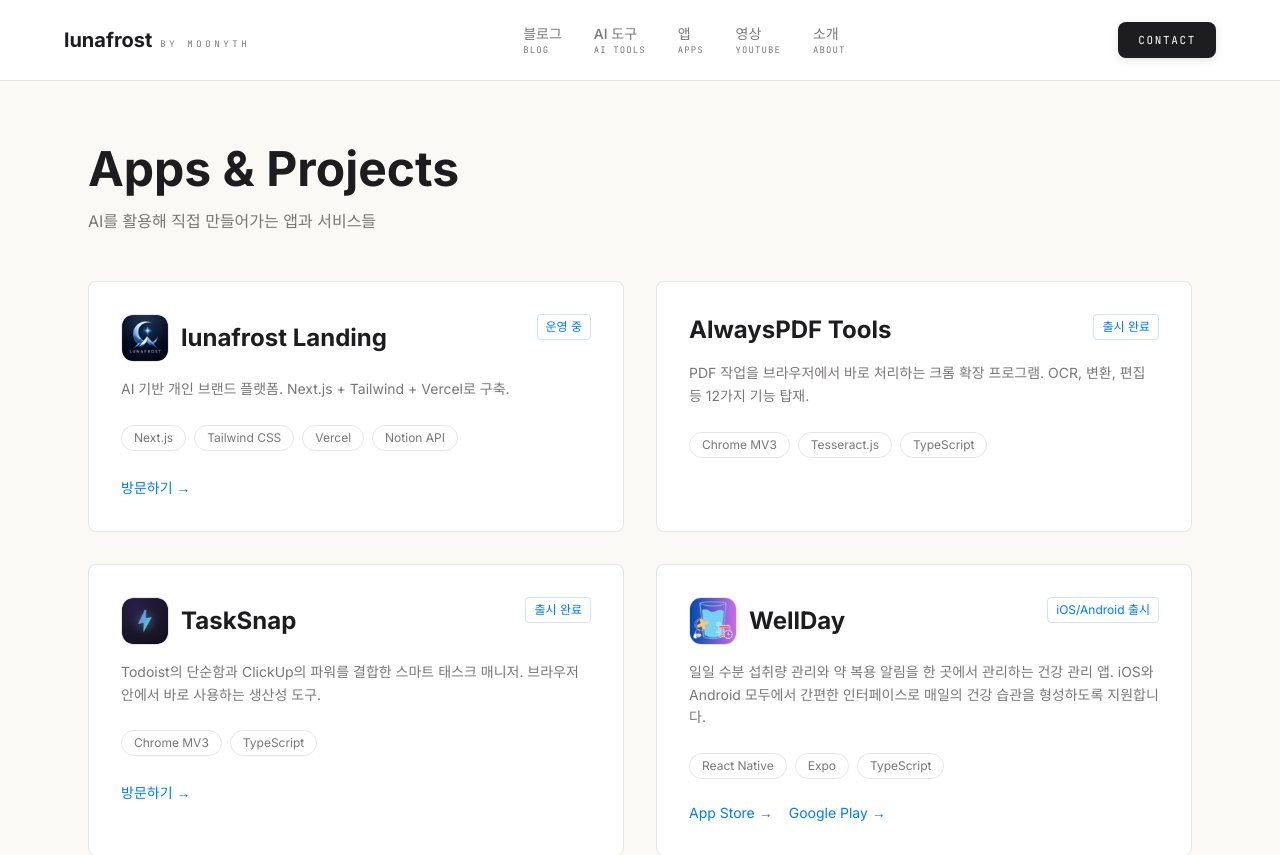
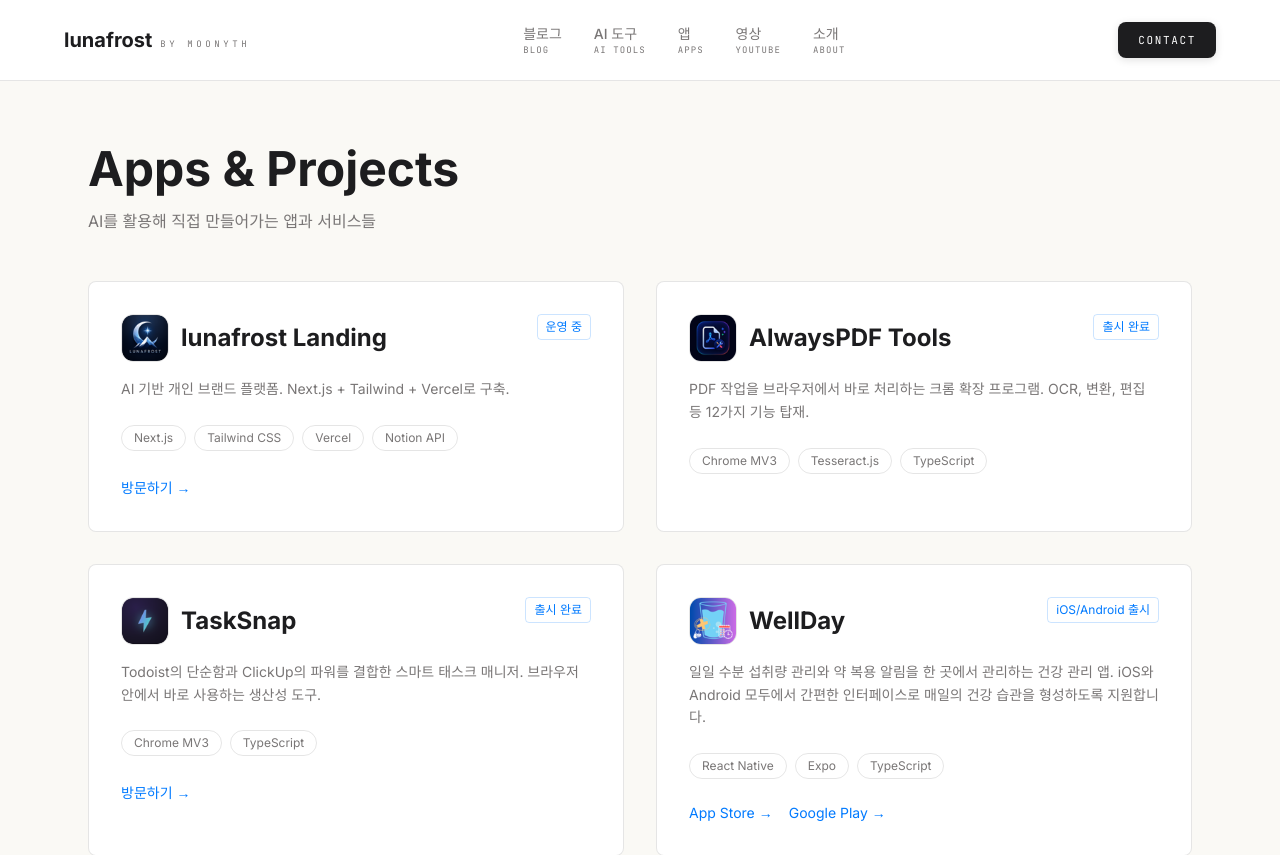
Before and after one commit to Jaden-CHI/lunafrost-landing, a Next.js app: page /apps in a window 1280 px wide. Shown: the top 855 px of the page. Built offline with nearby package versions, Linux system fonts and the light colour scheme.

Commit message:
Add AlwaysPDF Tools icon to apps page

```diff
--- a/app/apps/page.tsx
+++ b/app/apps/page.tsx
@@ -23,6 +23,7 @@
     tech: ["Chrome MV3", "Tesseract.js", "TypeScript"],
     status: "출시 완료",
     link: "",
+    icon: "/alwayspdf-icon.png",
   },
   {
     title: "TaskSnap",
```
Also changed, not shown: public/alwayspdf-icon.png (added).
